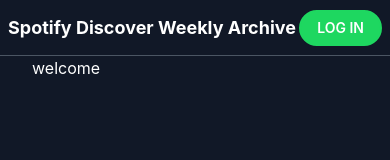
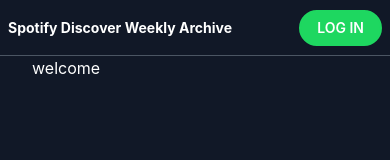
Before and after one commit to UedaA0816/spotify-discover-weekly-archive, a Next.js app: page / in a window 390 px wide. Shown: the top 160 px of the page. Built offline with nearby package versions, Linux system fonts and the light colour scheme.

Commit message:
fix layout

```diff
--- a/package.json
+++ b/package.json
@@ -4,7 +4,7 @@
   "scripts": {
     "dev": "next dev",
     "build": "next build",
-    "start": "yarn build && next start",
+    "start": "next start -p $PORT",
     "lint": "next lint"
   },
   "dependencies": {
--- a/src/components/Archive.tsx
+++ b/src/components/Archive.tsx
@@ -72,7 +72,7 @@
   `
 
   return (
-    <div className="w-[300px] sm:w-[400px]">
+    <div className="w-[300px] sm:w-[400px] md:w-[500px]">
       <h1 className="mb-4 font-bold text-xl tracking-wider">ARCHIVE</h1>
       <form className="px-2">
         <div className="mb-6">
--- a/src/components/Header.tsx
+++ b/src/components/Header.tsx
@@ -32,9 +32,9 @@
   }
   return(
     <header className=" flex items-center border-b border-gray-600 h-14 p-2">
-      <div className="flex-grow text-lg font-bold whitespace-nowrap overflow-scroll">
+      <div className="flex-grow text-sm sm:text-lg font-bold whitespace-nowrap overflow-scroll">
         Spotify Discover Weekly Archive
-        {user && <span className="ml-4">ID:{user?.display_name}</span>}
+        {user && <span className="sm:ml-4 block sm:inline">ID:{user?.display_name}</span>}
       </div>
       <div className="flex-shrink-0">
         { user ? <Subbutton onClick={handlerLogout}>LOG OUT</Subbutton> : <Button onClick={handlerLogin}>LOG IN</Button>}
```
